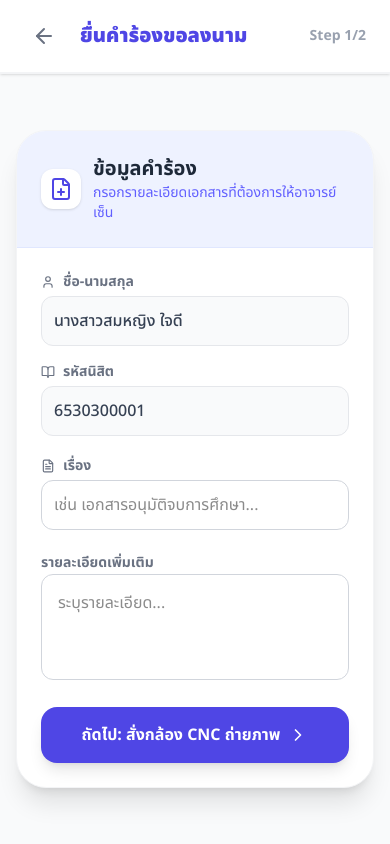
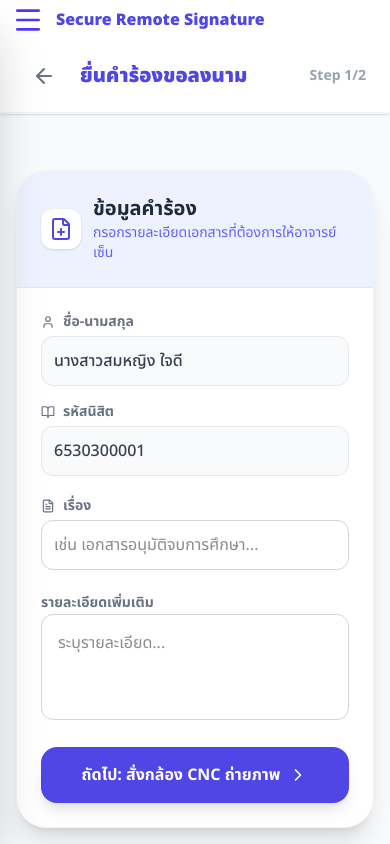
Before and after one commit to Secure-Remote-signature/RemoteSecureSignature, a Next.js app in the folder frontend/: page /requestpage in a window 390 px wide. Built offline with nearby package versions, Linux system fonts and the light colour scheme.

Commit message:
feat: add MainLayout component with responsive navbar and sidebar

```diff
--- /dev/null
+++ b/frontend/app/(userrequest)/layout.tsx
@@ -0,0 +1,36 @@
+"use client";
+
+import { useState } from "react";
+import "@/app/styles/globals.css";
+import MainNavbar from "../components/MainNavbar";
+import Slidebar from "../components/Slidebar";
+
+export default function MainLayout({
+  children,
+}: Readonly<{
+  children: React.ReactNode;
+}>) {
+  const [isSidebarOpen, setIsSidebarOpen] = useState(false);
+
+  return (
+    <div className="h-screen flex flex-col overflow-hidden bg-[#F9FAFB]">
+
+      {/* ส่วนหัว (Header) */}
+      <header className="w-full bg-white relative z-30">
+        <MainNavbar onMenuClick={() => setIsSidebarOpen(true)} />
+      </header>
+
+      {/* แถบเมนู (Sidebar) */}
+      <Slidebar
+        isOpen={isSidebarOpen}
+        onClose={() => setIsSidebarOpen(false)}
+      />
+
+      {/* เนื้อหาหลัก (Main Content) */}
+      <main className="flex-1 overflow-auto relative">
+        {children}
+      </main>
+
+    </div>
+  );
+}
```
